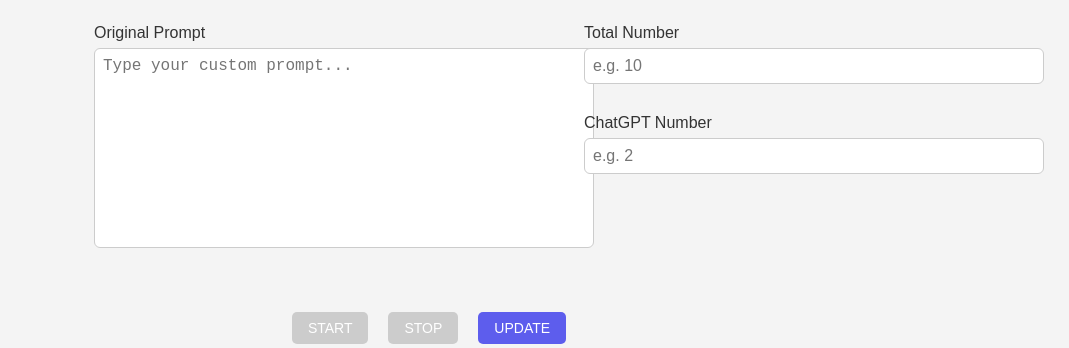
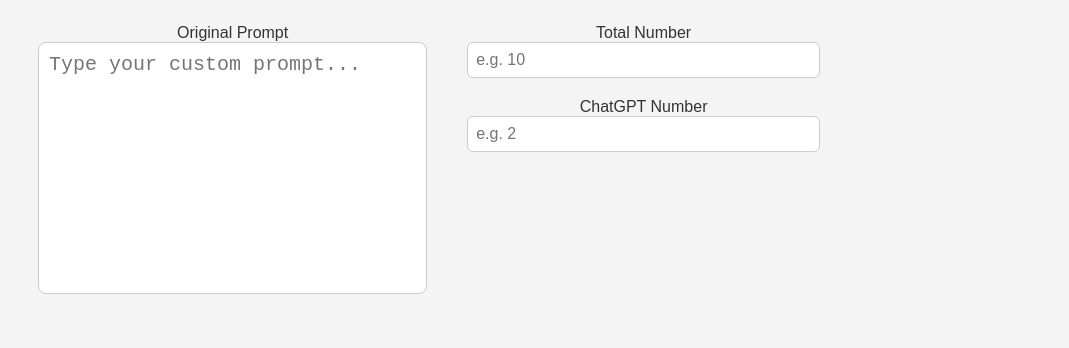
Before and after one commit to mlee0210/pp_autoImageApp, a React (Create React App) app in the folder frontend/: page / in a window 1280 px wide. Shown: the top 348 px of the page, without its empty margins (211-1280 px from the left). Built offline with nearby package versions, Linux system fonts and the light colour scheme; no server answers.

Commit message:
Style changes

```diff
--- a/frontend/src/App.css
+++ b/frontend/src/App.css
@@ -37,10 +37,8 @@ button:disabled {
 
 /* Input & Textarea */
 .form-group {
-  display: flex;
-  flex-direction: column;
-  margin-bottom: 14px;
-  width: 460px;
+  flex: 1;
+  min-width: 300px; /* 최소 너비 보장 */
 }
 
 .form-label {
@@ -53,12 +51,12 @@ button:disabled {
 
 .textarea {
   border: 1px solid #ccc;
-  border-radius: 6px;
-  padding: 8px;
-  font-size: 16px;
+  border-radius: 8px;
+  padding: 10px;
+  font-size: 20px;
   resize: none;
-  width: 460px;
-  height: 400px;
+  width: 100%;
+  max-width: 500px;
   box-sizing: border-box;
 }
 
@@ -321,15 +319,17 @@ button:disabled {
 .form-group-row {
   display: flex;
   flex-direction: row;
-  gap: 30px;
+  flex-wrap: wrap; /* 👈 줄바꿈 허용 */
+  gap: 40px;
   align-items: flex-start;
   justify-content: center;
-  margin-bottom: 16px;
+  margin-bottom: 20px;
 }
 
 .form-group-side {
   display: flex;
   flex-direction: column;
-  gap: 16px;
-  width: 180px;
+  gap: 20px;
+  min-width: 200px;
+  flex-shrink: 0;
 }
--- a/frontend/src/App.tsx
+++ b/frontend/src/App.tsx
@@ -121,7 +121,7 @@ const App: React.FC = () => {
               onChange={(e) => setUserPrompt(e.target.value)}
               disabled={loading || isProcessing}
               className="textarea"
-              style={{ width: "500px", height: "200px" }}
+              // style={{ width: "500px", height: "200px" }}
             />
           </div>
 
```
